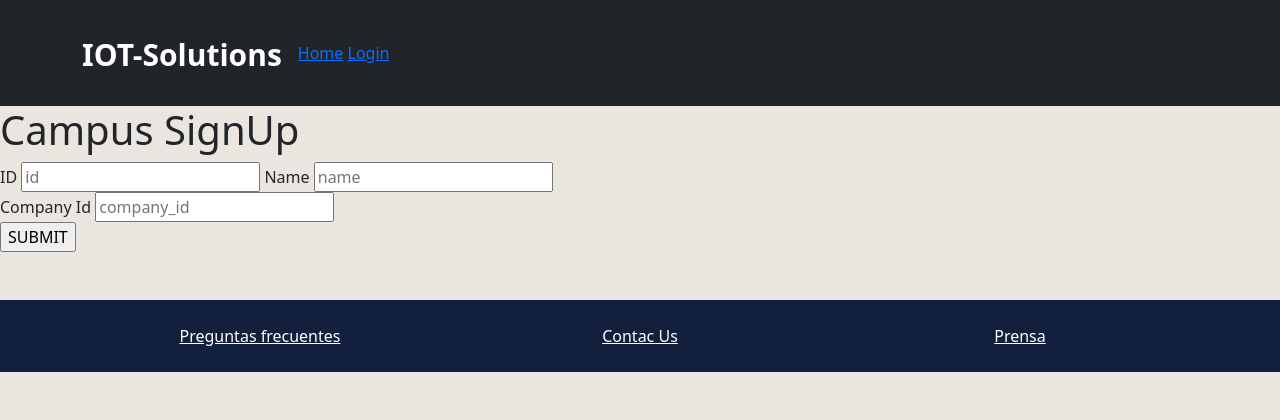
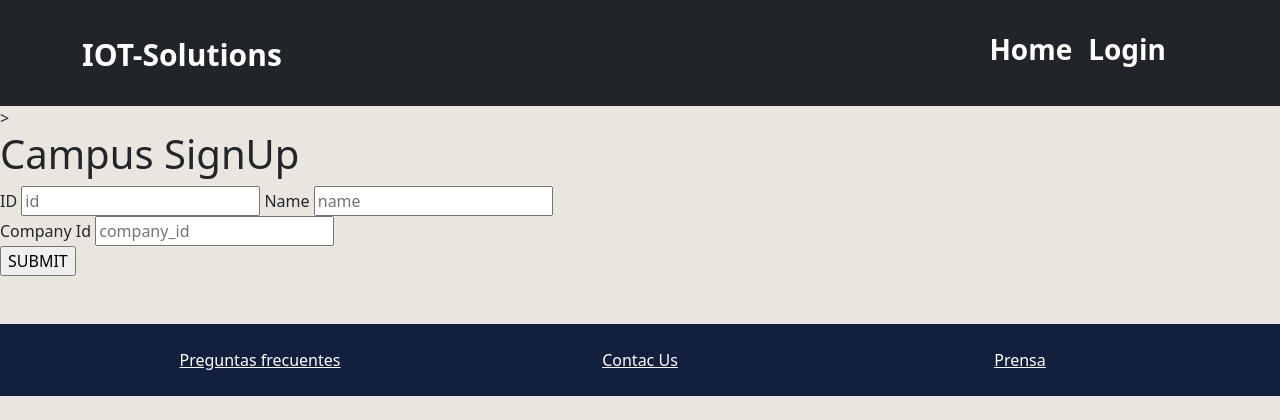
Before and after one commit to lemejiamo/IOT_Solutions, a Flask app: page /api/v1/sign-up/campus in a window 1280 px wide. Shown: the top 420 px of the page. Run offline with Flask 2, Linux system fonts and the light colour scheme.

Commit message:
Fix base.html

```diff
--- a/api/v1/templates/base.html
+++ b/api/v1/templates/base.html
@@ -22,22 +22,31 @@
             <span class="navbar-toggler-icon"></span>
             </button>
             <div class="collapse navbar-collapse" id="navbarSupportedContent">
-              <nav class="nav-items">
-                {% if user.is_authenticated %}
-                  <a class="items-nav" id="home" href="/home">Home</a>
-                  <a class="items-nav" id="logout" href="/api/v1/logout">Logout</a>
-                  {% if user.email == 'admin' %}
-                    <a class="items-nav" id="signUp" href="/api/v1/signup">SignUp</a>
+                <ul class="navbar-nav ms-auto mb-2 pe-4 fs-3 text fw-bold">
+                    <li class="nav-item">
+                        <a class="nav-link active" aria-current="page" href="/">Home</a>
+                    </li>
+                    {% if user.is_authenticated %}
+                    <li class="nav-item">
+                        <a class="nav-link active" aria-current="page" href="/user_home"> Devices </a>
+                    </li>
+                    <li class="nav-item">
+                        <a class="nav-link active" aria-current="page" href="/api/v1/logout">Logout</a>
+                    </li>
+                        {% if user.user_email == 'admin@iotsolutions.com' %}
+                        <li class="nav-item">
+                            <a class="nav-link active" aria-current="page" href="/api/v1/signup">SignUp</a>
+                        </li>
+                        {% endif %}
+                    {% else %}
+                    <li class="nav-item">
+                        <a class="nav-link active" aria-current="page" href="/api/v1/login">Login</a>
+                    </li>
                   {% endif %}
-                {% else %}
-                  <a class="items-nav" id="index" href="/">Home</a>
-                  <a class="items-nav" id="login" href="/api/v1/login">Login</a>
-                {% endif %}
-              </nav>
+                </ul>
             </div>
         </div>
-    </nav>
-    </header>
+    </nav>>
     <!--------------------- /HEADER ------------------------------>
     {% with messages = get_flashed_messages(with_categories=true) %}
         {% if messages %}
--- a/api/v1/views/views.py
+++ b/api/v1/views/views.py
@@ -3,15 +3,15 @@ from flask import request, make_response, jsonify, render_template, flash
 from api.v1.views import views
 from models.users import User
 from models import storage
-from flask_login import login_user, login_required, logout_user, current_user
+from flask_login import login_required, current_user
 
 
 @views.route("/user_home", methods=['GET', 'POST'])
 @login_required
 def home():
+    print("EMAIL", current_user.user_email)
     campus = storage.get_one("Campus", current_user.campus_id)
-    print("CAMPUS DEVICES", campus.devices)
     if request.method == 'POST':
         pass
 
-    return render_template("user_home.html", user=current_user, devices=campus.devices)
+    return render_template("user_home.html", user=current_user, devices=campus.devices, campus=campus)
```
Also changed, not shown: main2.py (+39 -3 lines).
